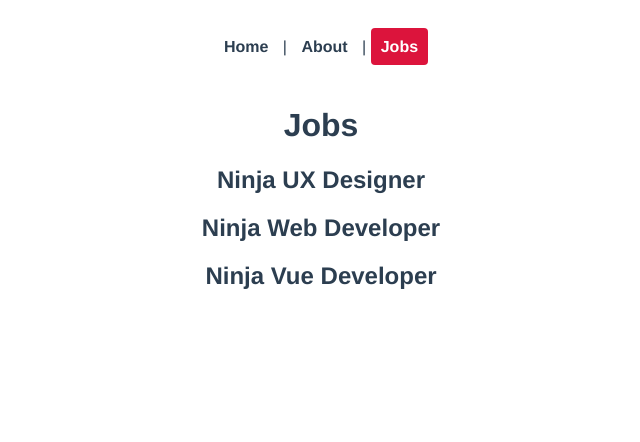
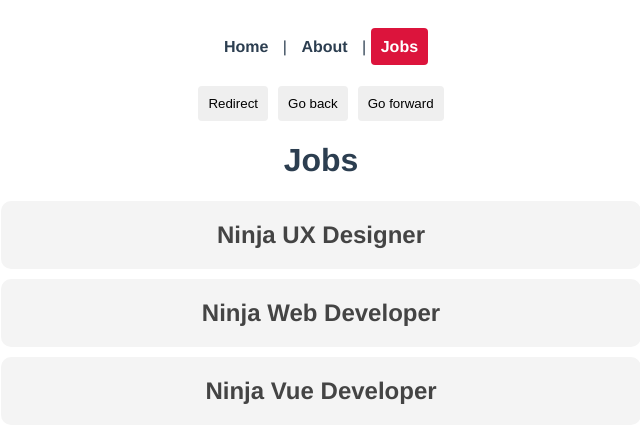
Before and after one commit to x-rune-x/vue_form_practice, a Vue app: page /jobs in a window 1280 px wide. Shown: the top 442 px of the page, without its empty margins (319-959 px from the left). Built offline with nearby package versions, Linux system fonts and the light colour scheme.

Commit message:
Added more routing options

```diff
--- a/src/App.vue
+++ b/src/App.vue
@@ -4,8 +4,34 @@
     <router-link :to="{ name: 'About' }">About</router-link> |
     <router-link :to="{ name: 'Jobs' }">Jobs</router-link>
   </div>
+
+  <button @click=redirect>Redirect</button>
+  <button @click="back">Go back</button>
+  <button @click="forward">Go forward</button>
+
   <router-view/>
 </template>
+
+<script>
+export default {
+  data() {
+    return {
+
+    }
+  },
+  methods: {
+    redirect() {
+      this.$router.push({ name: 'Home' })
+    },
+    back() {
+      this.$router.go(-1)
+    },
+    forward() {
+      this.$router.go(1)
+    }
+  }
+}
+</script>
 
 <style>
 #app {
@@ -32,4 +58,11 @@
   color: white;
   background: crimson;
 }
+
+button {
+  margin: 0 5px;
+  padding: 10px;
+  border: none;
+  border-radius: 4px;
+}
 </style>
--- a/src/router/index.js
+++ b/src/router/index.js
@@ -2,6 +2,8 @@
 import Home from '../views/Home.vue'
 import About from '../views/About.vue'
 import Jobs from '../views/jobs/Jobs.vue'
+import JobDetails from '../views/jobs/JobDetails.vue'
+import NotFound from '../views/NotFound.vue'
 
 const routes = [
   {
@@ -18,6 +20,22 @@
     path: '/jobs',
     name: 'Jobs',
     component: Jobs
+  },
+  {
+    path: '/jobs/:id',
+    name: 'JobDetails',
+    component: JobDetails,
+    props: true
+  },
+  {
+    path: '/all-jobs',
+    redirect: '/jobs'
+  },
+  // Catch all 404
+  {
+    path: '/:catchAll(.*)',
+    name: 'NotFound',
+    component: NotFound
   }
 ]
 
--- /dev/null
+++ b/src/views/NotFound.vue
@@ -0,0 +1,22 @@
+<template>
+  <h2>404</h2>
+  <h3>Page not found</h3>
+
+  <div class="return">
+      <router-link :to="{ name: 'Home' }">Return to home</router-link>
+  </div>
+</template>
+
+<style>
+.return {
+    background: rgb(190, 169, 169);
+    padding: 20px;
+    border-radius: 10px;
+    max-width: 200px;
+    margin: 10px auto;
+}
+
+#a.router-link {
+  color: black;
+}
+</style>
--- a/src/views/jobs/JobDetails.vue
+++ b/src/views/jobs/JobDetails.vue
@@ -0,0 +1,19 @@
+<template>
+  <h1>Job Details Page</h1>
+  <p>The job id is {{ id }}</p>
+</template>
+
+<script>
+export default {
+    props: ['id'],
+    // data() {
+    //     return {
+    //         id: this.$route.params.id
+    //     }
+    // }
+}
+</script>
+
+<style>
+
+</style>
--- a/src/views/jobs/Jobs.vue
+++ b/src/views/jobs/Jobs.vue
@@ -1,7 +1,9 @@
 <template>
     <h1>Jobs</h1>
-    <div v-for="job in jobs" :key="job.id">
-        <h2>{{ job.title }}</h2>
+    <div v-for="job in jobs" :key="job.id" class="job">
+        <router-link :to="{ name: 'JobDetails', params: { id: job.id } }">
+            <h2>{{ job.title }}</h2>
+        </router-link>
     </div>
 </template>
 
@@ -20,5 +22,19 @@
 </script>
 
 <style>
-
+.job h2 {
+    background: #f4f4f4;
+    padding: 20px;
+    border-radius: 10px;
+    margin: 10px auto;
+    max-width: 600px;
+    cursor: pointer;
+    color: #444;
+}
+.job h2:hover {
+    background: #ddd;
+}
+.job a {
+    text-decoration: none;
+}
 </style>
```
